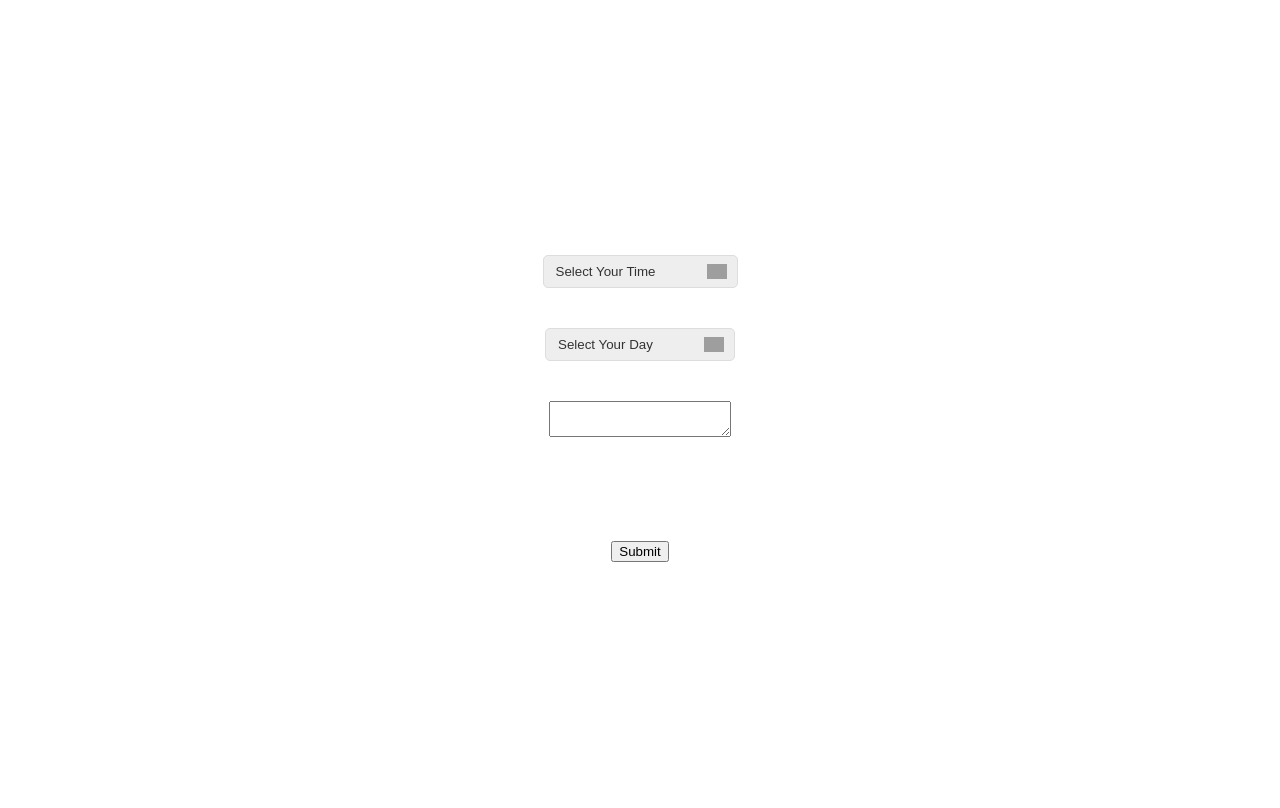
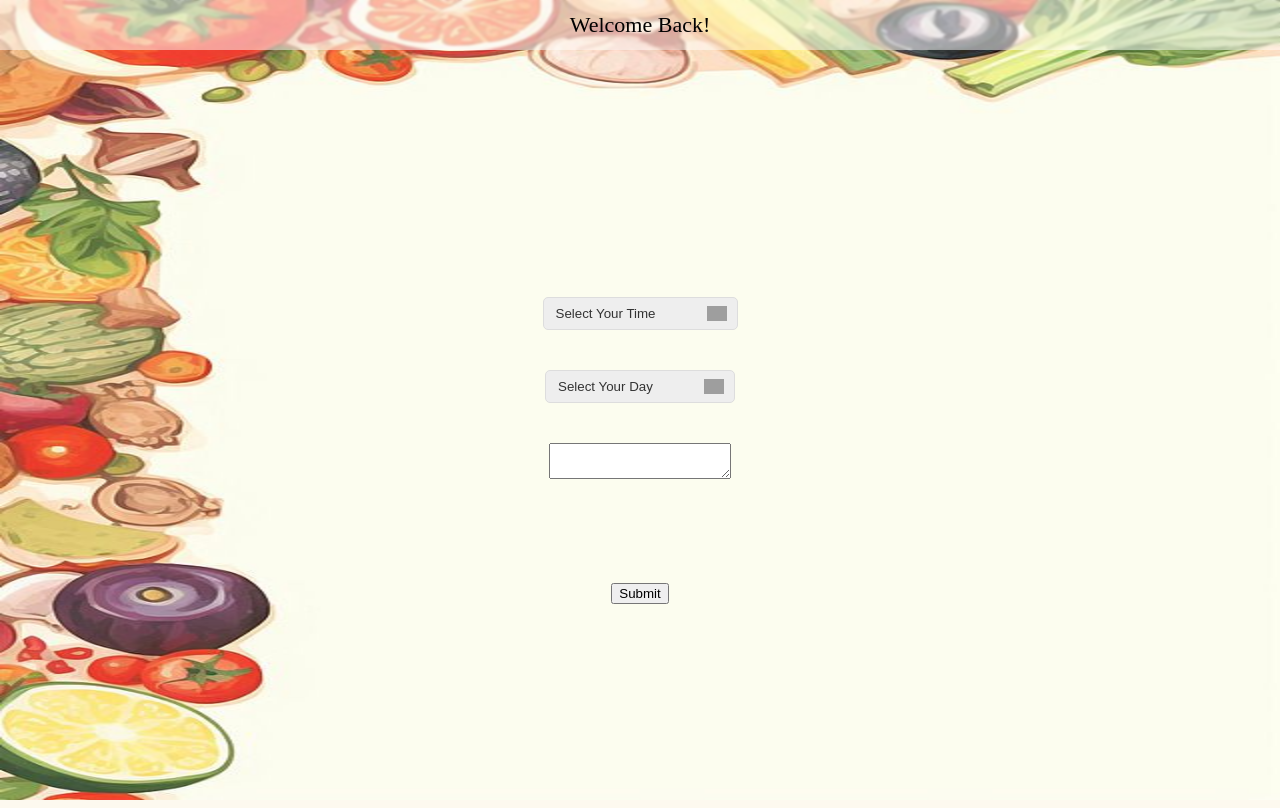
Before and after one commit to Singh7Gurpreet/restaurant, a Node server app: page /reservation/ in a window 1280 px wide. Run offline with Node 20, Linux system fonts and the light colour scheme; the visitor is signed in with stand-in values (Sample User, id 1); data that the repository does not hold is empty; some libraries are stand-ins or nearby versions; grey boxes are pictures that could not be loaded.

Commit message:
Added some css to reservation page

```diff
--- a/app.js
+++ b/app.js
@@ -9,7 +9,7 @@
 
 const app = express();
 app.set('view engine', 'ejs');
-app.use(express.static(path.join(__dirname, 'public')));
+app.use(express.static(path.join(__dirname, 'views/public')));
 app.use(cookieParser());
 app.use(bodyParser.urlencoded({ extended: false }));
 app.use(bodyParser.json());
--- a/controllers/reservationController.js
+++ b/controllers/reservationController.js
@@ -4,20 +4,23 @@
 
 const {generateTimeSlots,generateAvailableDates} = require("../services/dateTime/dayTimeGen");
 const {bookTable} = require('../models/booker');
+const { getName } = require('../services/authentication/credentials');
 
-router.get('/',(req,res,next)=>{
+router.get('/',async (req,res,next)=>{
     const timeSlots = generateTimeSlots();
     const dates = generateAvailableDates();
-    res.render(path.join(__dirname,"../views/reservation"),{
+    const t = await getName(req.cookies.token);
+    res.render(path.join(__dirname,"../views/public/reservation"),{
+        name:t,
         timeSlots:timeSlots,
         daySlots:dates
     });
 });
 
-router.post('/request',(req,res,next) => {
+router.post('/request',async (req,res,next) => {
     try {
-        bookTable(req.body.time,req.body.day);
-        res.sendStatus(200);
+        let t = await bookTable(req.body.time,req.body.day);
+        res.sendStatus(t === true ? 200 : 404);
     } catch (error) {
         res.sendStatus(404);
     }
--- a/controllers/routes/userRoutes.js
+++ b/controllers/routes/userRoutes.js
@@ -3,7 +3,7 @@
 const {verifyToken} = require('../../middleware/verification');
 const userController = require('../userControllers');
 const reservationController = require('../reservationController');
-const RestaurantTables = require('../../models/Classes/RestaurantTables');
+const {getName} = require('../../services/authentication/credentials');
 
 router.get('/',userController.loginPage);
 router.post('/signup',userController.signUpRequest);
--- a/controllers/userControllers.js
+++ b/controllers/userControllers.js
@@ -1,9 +1,9 @@
 const path = require('path');
-const {validateCredentials,createAccount} = require('../services/authentication/credentials');
+const {validateCredentials,createAccount,getName} = require('../services/authentication/credentials');
 
 
 function loginPage(req,res,next) {
-    res.sendFile(path.join(__dirname,"../public/login.html"));
+    res.sendFile(path.join(__dirname,"../views/public/login.html"));
 }
 function signUpRequest(req,res,next) {
     const mail = req.body.email;
@@ -22,6 +22,7 @@
         res.sendStatus(500);
     })
 }
+
 function loginRequest(req,res,next) {
     const mail = req.body.email;
     const pass = req.body.password;
@@ -36,19 +37,14 @@
         res.sendStatus(404);
     })
 }
-function options(req,res,next) {
-    res.sendFile(path.join(__dirname,"../public/menu.html"));
-}
-
-function reservationRequest(req,res,next) {
-    res.render(path.join(__dirname,"../views/reservation"),{
-        timeSlots:[1,2,3,4,5,6,6,6,6,6,6,6,6,6]
+async function options(req,res,next) {
+    const name = await getName(req.cookies['token']);
+    res.render(path.join(__dirname,"../views/public/menu.ejs"),{
+        name:name
     });
-    res.send()
 }
 
 module.exports = {
-    reservationRequest,
     loginPage,
     loginRequest,
     signUpRequest,
--- a/models/Classes/RestaurantTables.js
+++ b/models/Classes/RestaurantTables.js
@@ -5,9 +5,9 @@
     constructor() {
         this.tables =[];
         for(let i = 0; i < 10; i++) {
-            if(i >= 0 && i < 5) {
+            if(i >= 0 && i <= 5) {
                 this.tables.push(new Table.Table6(i));
-            } else if (i >= 5 && i < 7  ) {
+            } else if (i > 5 && i <= 7  ) {
                 this.tables.push(new Table.Table4(i));
             } else {
                 this.tables.push(new Table.Table2(i));
--- a/services/authentication/credentials.js
+++ b/services/authentication/credentials.js
@@ -62,7 +62,16 @@
     } catch(err) {
         throw new Error(`Something wrong in credentials: ${err.message}`);
     }
-    return false;
+}
+
+async function getName(token) {
+    let mail = jwt.verify(token,process.env.SECRET_KEY).email;
+    try{
+        const users = await Credentials.find({email:mail});
+        return await decrypt(users[0].name,`${users[0].salt}000`);
+    } catch(error) {
+        console.log(error);
+    }
 }
 
 async function validateCredentials(mail,pass) {
@@ -90,4 +99,4 @@
     return false;
 }
 
-module.exports = {validateCredentials,createAccount};
+module.exports = {validateCredentials,createAccount,getName};
--- a/public/menu.html
+++ b/views/public/menu.ejs
@@ -12,7 +12,7 @@
     <header>
         <div class = heading>
             <div>
-                <p>Hi! Gurpreet Singh</p>
+                <p>Hi! <%= name %></p>
             </div>
         </div>
     </header>
--- a/views/reservation.ejs
+++ b/views/public/reservation.ejs
@@ -3,12 +3,17 @@
 <head>
     <meta charset="UTF-8">
     <meta name="viewport" content="width=device-width, initial-scale=1.0">
-    <link rel="stylesheet" href="/styles/reservation.css">
+    <link rel="stylesheet" href="./styles/reservation.css">
     <script src="https://cdnjs.cloudflare.com/ajax/libs/axios/1.7.2/axios.min.js" integrity="sha512-JSCFHhKDilTRRXe9ak/FJ28dcpOJxzQaCd3Xg8MyF6XFjODhy/YMCM8HW0TFDckNHWUewW+kfvhin43hKtJxAw==" crossorigin="anonymous" referrerpolicy="no-referrer" defer></script>
-    <script src="/scripts/reservation.js" defer></script>
+    <script src="./scripts/reservation.js" defer></script>
     <title>Document</title>
 </head>
 <body>
+    <div class = "heading">
+        <div>
+            <p>Welcome Back! <%=name%></p>
+        </div>
+    </div>
 <div class = "main">
     <div class = "mainDropDown">
         <div>
--- a/public/scripts/reservation.js
+++ b/views/public/scripts/reservation.js
@@ -2,13 +2,14 @@
 btn.addEventListener('click',(event)=>{
     const time = document.querySelector('.time');
     const day = document.querySelector('.day');
-    console.log(time.value,day.value);
     axios.post('/reservation/request',{
         time:time.value,
         day:day.value
     }).then(res => {
         console.log(res);
+        window.alert("Successfully reserved");
     }).catch(err => {
+        window.alert("Sorry! try different slot");
         console.log(err);
     });
 })
--- a/public/styles/reservation.css
+++ b/views/public/styles/reservation.css
@@ -1,6 +1,32 @@
 html,body {
-    height: 100%;
+    height: 100vh;
+    padding: 0;
+    margin: 0;
+    background-image: url('../images/reservationBack.jpeg');
+    background-repeat: no-repeat;
+    background-size: 100% 100%;
+    overflow: hidden;
 }
+
+.heading{
+    height: 50px;
+    /* background: linear-gradient(135deg, #ff0000, #ffffff); */
+    width: 100%;
+    padding: 0;
+    margin: 0;
+    display: flex;
+    justify-content: center;
+    align-items: center;
+    backdrop-filter: blur(1px);
+    background: rgba(255, 255, 255, 0.5);
+  }
+
+  .heading p{
+    margin: 0;
+    text-align:justify;
+    width: 100%;
+    font-size: 22px;
+  }
 
 .main{
     height: 100%;
```
Also changed, not shown: models/booker.js (+10 -8 lines), models/bookerHelper.js (+5 -8 lines), views/public/images/reservationBack.jpeg (added), views/public/login.html (renamed from public/login.html), views/public/reservationPage.html (renamed from public/reservationPage.html), views/public/scripts/login.js (renamed from public/scripts/login.js), views/public/scripts/mediator.js (renamed from public/scripts/mediator.js), views/public/styles/login.css (renamed from public/styles/login.css), views/public/styles/mediator.css (renamed from public/styles/mediator.css), 1 other file.
